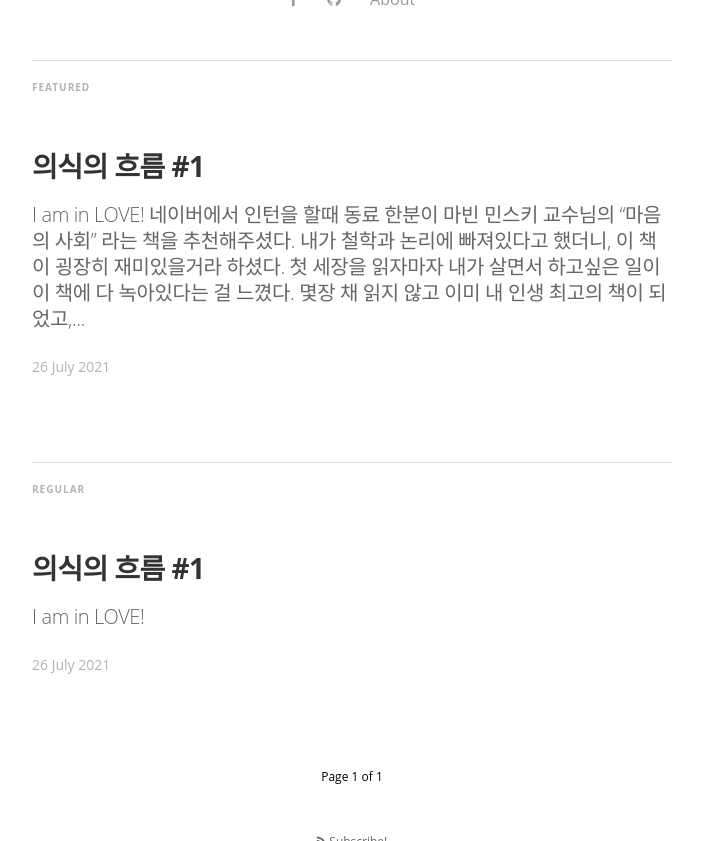
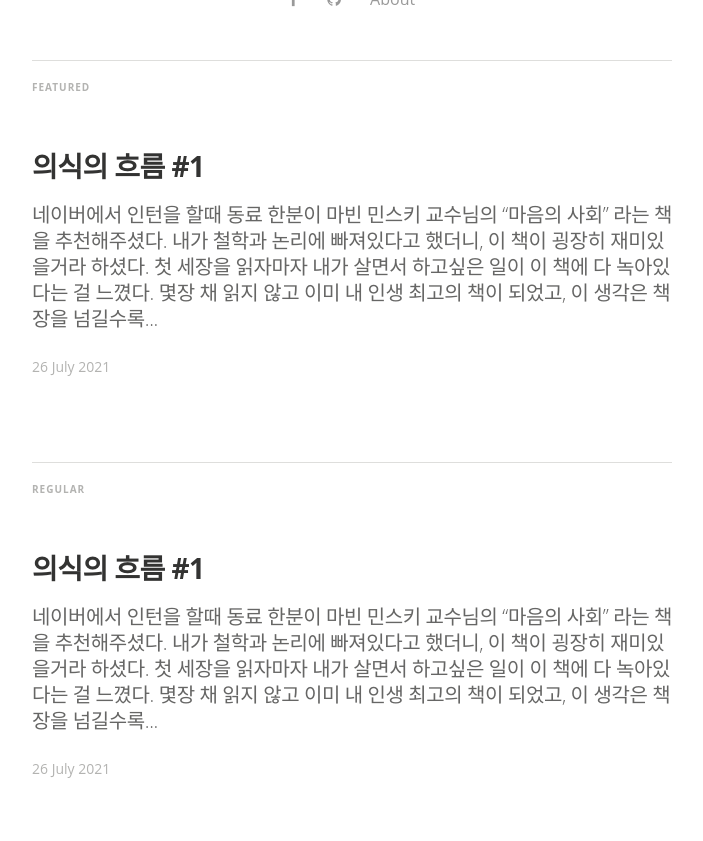
Before and after one commit to minniie/minniie.github.io, a Jekyll site: the page built from index.html, in a window 1280 px wide and 900 px high, scrolled down 592 px, cut to the strip 59-900 px from the top of the window. Shown: the whole strip, without its empty margins (288-991 px from the left). Built offline with Jekyll 4.4.1, drawn with Linux system fonts in a browser that asks for light colours; nearby versions of some CDN libraries; some web fonts are replaced; the list of posts is cut into pages by our own code.

Commit message:
Update 2021-07-26-post1.markdown

```diff
--- a/_posts/2021-07-26-post1.markdown
+++ b/_posts/2021-07-26-post1.markdown
@@ -4,11 +4,9 @@ title:  "의식의 흐름 #1"
 date:   2021-07-26 22:58:00
 categories: 의식의 흐름
 tags: featured
-mainfont: NanumGothic
-image: /assets/article_images/2014-08-29-welcome-to-jekyll/desktop.JPG
+mainfont: JejuMyeongjo
+image: /assets/images/desktop.JPG
 ---
-
-I am in <span style="font-family:Papyrus; font-size:4em;">LOVE!</span>
 
 네이버에서 인턴을 할때 동료 한분이 마빈 민스키 교수님의 “마음의 사회” 라는 책을 추천해주셨다. 내가 철학과 논리에 빠져있다고 했더니, 이 책이 굉장히 재미있을거라 하셨다. 첫 세장을 읽자마자 내가 살면서 하고싶은 일이 이 책에 다 녹아있다는 걸 느꼈다. 몇장 채 읽지 않고 이미 내 인생 최고의 책이 되었고, 이 생각은 책장을 넘길수록 강화되었다. 내가 대학교때 왜 철학에 빠졌었는지 기억이 몽글몽글 피어올랐다.
 
```
